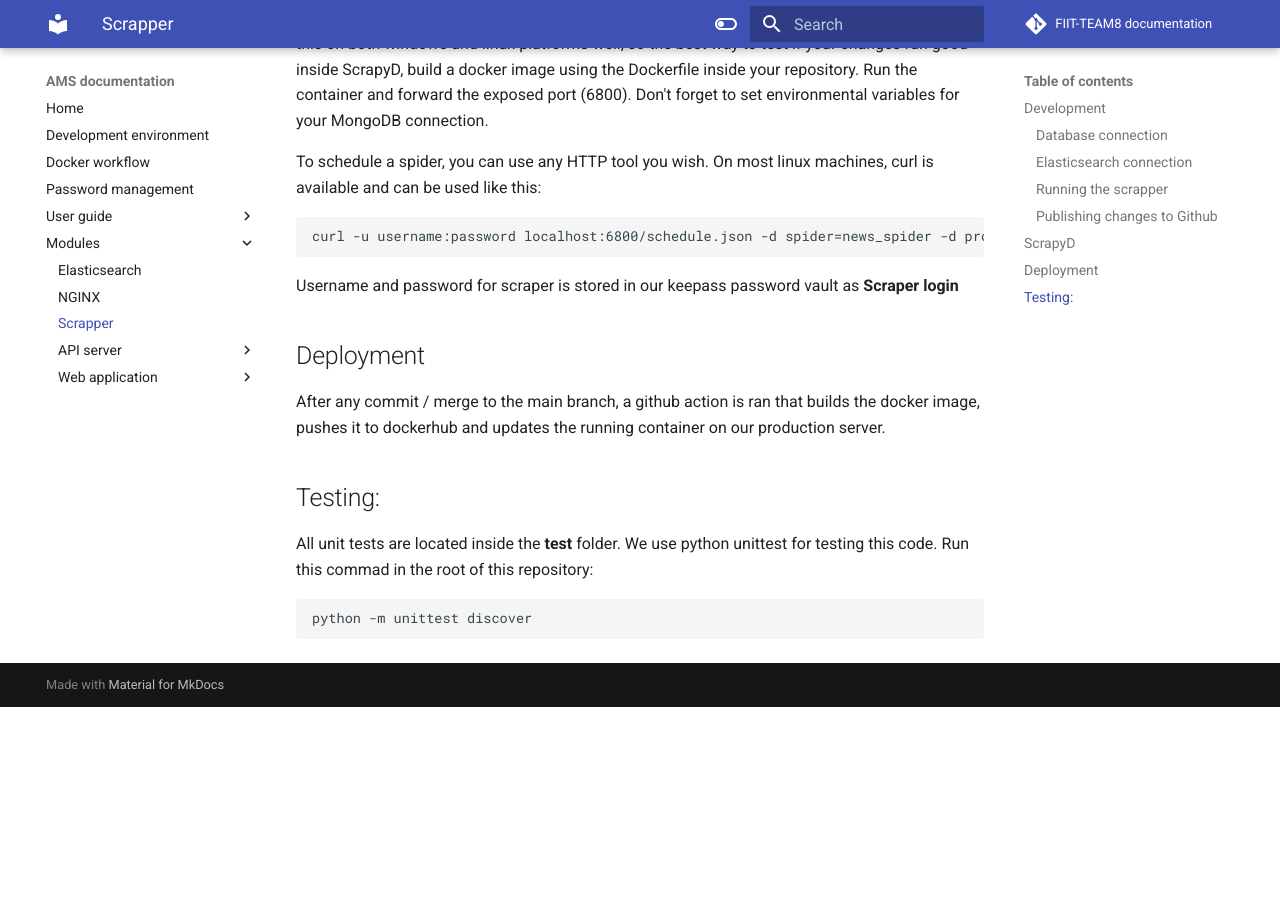
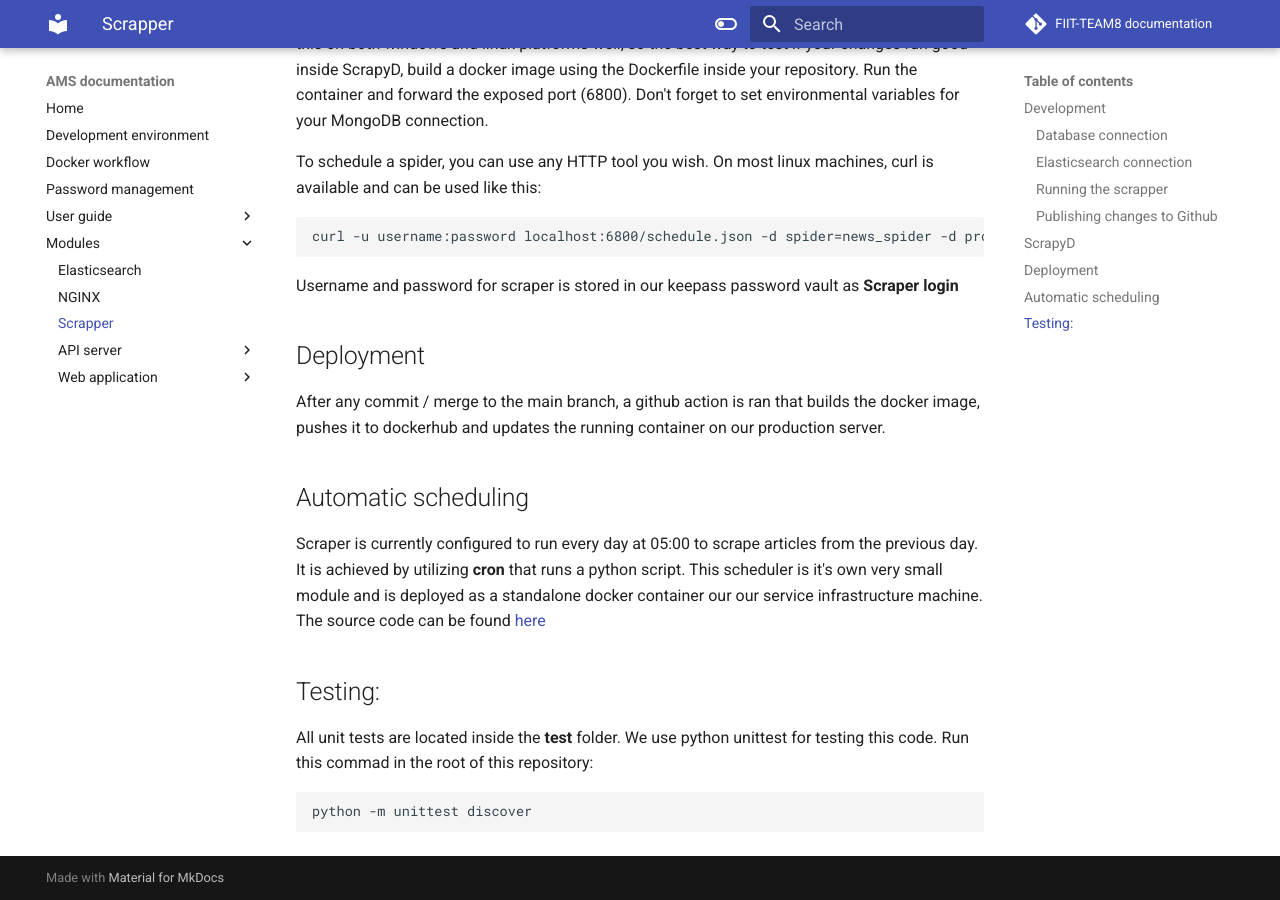
Before and after one commit to FIIT-TEAM8/team_documentation, an MkDocs documentation site: the page built from docs/modules/scrapper.md, in a window 1280 px wide and 900 px high, scrolled down 3138 px. Built offline with MkDocs 1.6.1 and Material for MkDocs 9.7.7, drawn with Linux system fonts in a browser that asks for light colours; comment, search, counter and statistics services are not loaded; before the commit the page ends 3845 px from its top, so only the background shows below that.

Commit message:
Update scrapper.md

```diff
--- a/docs/modules/scrapper.md
+++ b/docs/modules/scrapper.md
@@ -96,6 +96,9 @@ Username and password for scraper is stored in our keepass password vault as **S
 ## Deployment
 After any commit / merge to the main branch, a github action is ran that builds the docker image, pushes it to dockerhub and updates the running container on our production server.
 
+## Automatic scheduling
+Scraper is currently configured to run every day at 05:00 to scrape articles from the previous day. It is achieved by utilizing **cron** that runs a python script. This scheduler is it's own very small module and is deployed as a standalone docker container our our service infrastructure machine. The source code can be found [here](https://github.com/FIIT-TEAM8/scraping_scheduler)
+
 
 ## Testing:
 All unit tests are located inside the **test** folder. We use python unittest for testing this code. Run this commad in the root of this repository:
```
